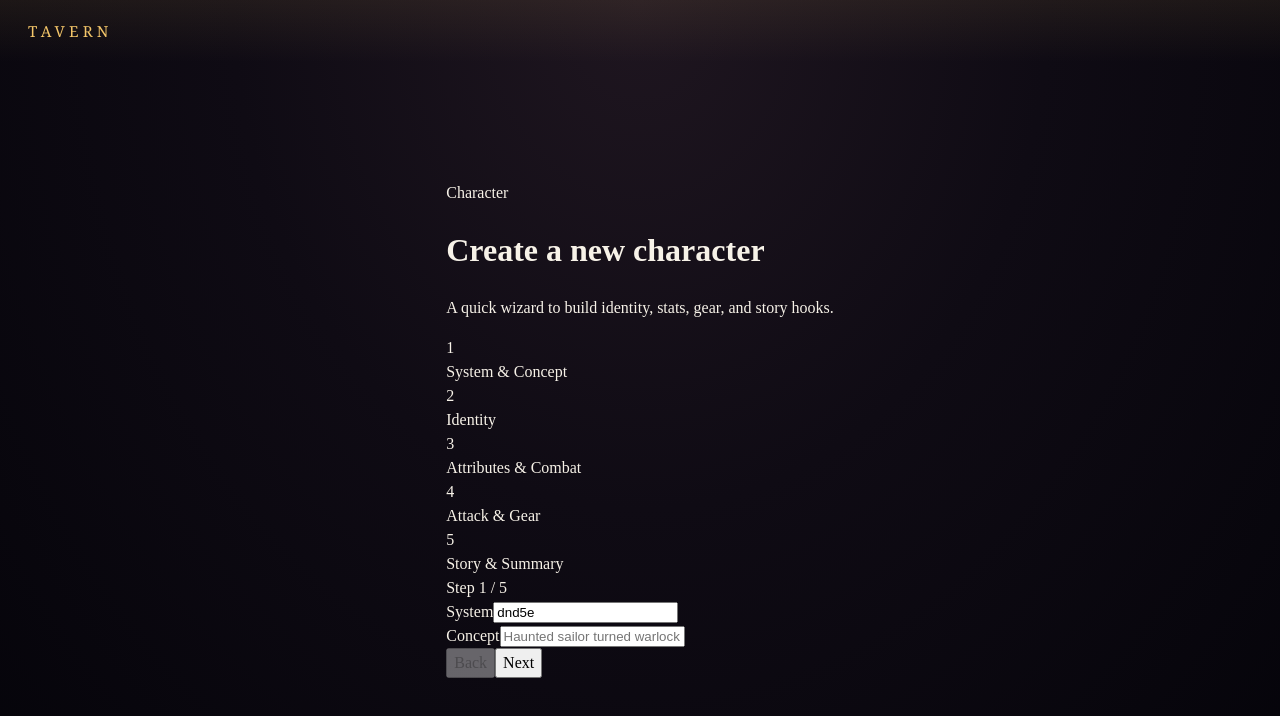
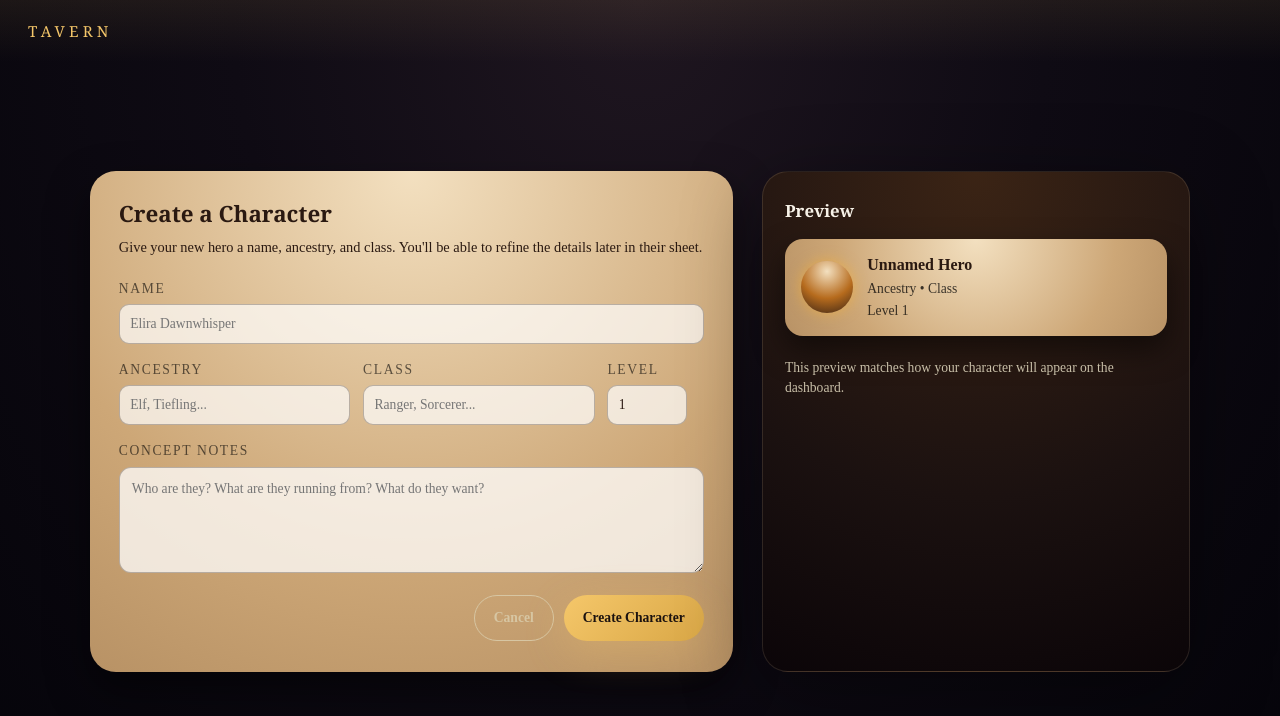
Before and after one commit to 7m8g75z2n4-a11y/tavernproject, a Next.js app: page /characters/new in a window 1280 px wide. Shown: the top 716 px of the page. Built offline with nearby package versions, Linux system fonts and the light colour scheme.

Commit message:
Add character creation page with live preview

```diff
--- a/app/characters/new/page.tsx
+++ b/app/characters/new/page.tsx
@@ -1,96 +1,133 @@
-import { prisma } from "@/lib/prisma";
-import { redirect } from "next/navigation";
-import { revalidatePath } from "next/cache";
-import { CharacterWizard } from "@/components/characters/CharacterWizard";
+"use client";
 
-export async function createCharacterFromWizard(formData: FormData) {
-  "use server";
+import { useState } from "react";
 
-  const payload = formData.get("payload")?.toString();
-  const campaignId = formData.get("campaignId")?.toString();
+type CharacterDraft = {
+  name: string;
+  ancestry: string;
+  klass: string;
+  level: string;
+};
 
-  if (!payload) redirect("/characters");
+const initialDraft: CharacterDraft = {
+  name: "",
+  ancestry: "",
+  klass: "",
+  level: "1",
+};
 
-  let data: any;
-  try {
-    data = JSON.parse(payload);
-  } catch {
-    redirect("/characters");
+export default function NewCharacterPage() {
+  const [draft, setDraft] = useState<CharacterDraft>(initialDraft);
+
+  function update<K extends keyof CharacterDraft>(key: K, value: CharacterDraft[K]) {
+    setDraft((prev) => ({ ...prev, [key]: value }));
   }
 
-  const name = (data?.identity?.name || "").toString().trim();
-  const system = (data?.system || "dnd5e").toString().trim() || "dnd5e";
-  if (!name) redirect("/characters");
+  return (
+    <div className="character-new-layout">
+      {/* Left: creation form */}
+      <section className="character-new-form">
+        <header className="character-new-header">
+          <h1>Create a Character</h1>
+          <p>
+            Give your new hero a name, ancestry, and class. You&apos;ll be able to
+            refine the details later in their sheet.
+          </p>
+        </header>
 
-  let user = await prisma.user.findFirst();
-  if (!user) {
-    user = await prisma.user.create({
-      data: {
-        authUserId: "demo-user",
-        displayName: "Demo User",
-      },
-    });
-  }
+        <form
+          className="character-new-fields"
+          onSubmit={(e) => {
+            e.preventDefault();
+            // eventually: save + navigate
+            alert("This is a demo – character creation is not wired up yet.");
+          }}
+        >
+          <label className="character-new-label">
+            <span>Name</span>
+            <input
+              className="character-new-input"
+              type="text"
+              value={draft.name}
+              onChange={(e) => update("name", e.target.value)}
+              placeholder="Elira Dawnwhisper"
+            />
+          </label>
 
-  const character = await prisma.character.create({
-    data: {
-      name,
-      system,
-      userId: user.id,
-      portraitUrl: data?.identity?.portraitUrl || null,
-      coreJson: {
-        system,
-        concept: data?.concept,
-        identity: data?.identity,
-        attributes: data?.attributes,
-        combat: data?.combat,
-        primaryAttack: data?.primaryAttack,
-        inventory: data?.inventory,
-        story: data?.story,
-      },
-    },
-  });
+          <div className="character-new-row">
+            <label className="character-new-label">
+              <span>Ancestry</span>
+              <input
+                className="character-new-input"
+                type="text"
+                value={draft.ancestry}
+                onChange={(e) => update("ancestry", e.target.value)}
+                placeholder="Elf, Tiefling..."
+              />
+            </label>
 
-  if (campaignId) {
-    await prisma.campaignPlayer.create({
-      data: {
-        campaignId,
-        characterId: character.id,
-      },
-    });
-    revalidatePath(`/campaigns/${campaignId}`);
-    redirect(`/campaigns/${campaignId}`);
-  }
+            <label className="character-new-label">
+              <span>Class</span>
+              <input
+                className="character-new-input"
+                type="text"
+                value={draft.klass}
+                onChange={(e) => update("klass", e.target.value)}
+                placeholder="Ranger, Sorcerer..."
+              />
+            </label>
 
-  revalidatePath("/characters");
-  redirect(`/characters/${character.id}`);
-}
+            <label className="character-new-label character-new-label--tiny">
+              <span>Level</span>
+              <input
+                className="character-new-input"
+                type="number"
+                min={1}
+                max={20}
+                value={draft.level}
+                onChange={(e) => update("level", e.target.value)}
+              />
+            </label>
+          </div>
 
-export default function NewCharacterPage({
-  searchParams,
-}: {
-  searchParams: { [key: string]: string | string[] | undefined };
-}) {
-  const campaignId =
-    typeof searchParams.campaignId === "string" ? searchParams.campaignId : undefined;
+          <label className="character-new-label">
+            <span>Concept Notes</span>
+            <textarea
+              className="character-new-notes"
+              rows={4}
+              placeholder="Who are they? What are they running from? What do they want?"
+            />
+          </label>
 
-  return (
-    <main className="min-h-screen bg-black text-amber-100 px-4 py-8">
-      <div className="max-w-4xl mx-auto space-y-6">
-        <div>
-          <p className="text-xs uppercase tracking-[0.35em] text-amber-200/80">
-            Character
-          </p>
-          <h1 className="text-3xl font-semibold">Create a new character</h1>
-          <p className="text-sm opacity-70 mt-1">
-            A quick wizard to build identity, stats, gear, and story hooks.
-          </p>
+          <footer className="character-new-footer">
+            <button type="button" className="btn-secondary character-new-btn">
+              Cancel
+            </button>
+            <button type="submit" className="btn-primary character-new-btn">
+              Create Character
+            </button>
+          </footer>
+        </form>
+      </section>
+
+      {/* Right: live preview */}
+      <aside className="character-new-preview">
+        <h2>Preview</h2>
+        <div className="character-new-card parchment-card">
+          <div className="character-new-avatar" />
+          <div className="character-new-meta">
+            <h3>{draft.name || "Unnamed Hero"}</h3>
+            <p className="character-new-line">
+              {draft.ancestry || "Ancestry"}{" "}
+              {draft.klass ? `• ${draft.klass}` : "• Class"}
+            </p>
+            <p className="character-new-line">Level {draft.level || "1"}</p>
+          </div>
         </div>
-        <CharacterWizard
-          createCharacterAction={createCharacterFromWizard}
-          campaignId={campaignId}
-        />
-      </div>
-    </main>
+        <p className="character-new-help">
+          This preview matches how your character will appear on the dashboard.
+        </p>
+      </aside>
+    </div>
   );
 }
--- a/app/dashboard/page.tsx
+++ b/app/dashboard/page.tsx
@@ -33,7 +33,7 @@ export default function DashboardPage() {
               <h2>Your Characters</h2>
               <p>Bring your heroes back to the table anytime.</p>
             </div>
-            <Link href="/characters/1">
+            <Link href="/characters/new">
               <button className="btn-primary dashboard-section-cta" type="button">
                 + Add Character
               </button>
--- a/styles/globals.css
+++ b/styles/globals.css
@@ -288,6 +288,166 @@ button {
   display: flex;
   flex-direction: column;
   gap: 0.35rem;
+  font-size: 0.85rem;
+  color: var(--tavern-text-muted);
+}
+
+.character-new-layout {
+  width: 100%;
+  max-width: 1100px;
+  margin: 0 auto;
+  display: grid;
+  grid-template-columns: minmax(0, 1.5fr) minmax(0, 1fr);
+  gap: 1.8rem;
+}
+
+@media (max-width: 900px) {
+  .character-new-layout {
+    grid-template-columns: 1fr;
+  }
+}
+
+.character-new-form {
+  background: radial-gradient(circle at top, #f3e0c0 0, #cda777 65%, #b89265 100%);
+  border-radius: 26px;
+  padding: 1.6rem 1.8rem 1.9rem;
+  box-shadow: 0 18px 40px rgba(0, 0, 0, 0.5);
+  color: #2a1911;
+  display: flex;
+  flex-direction: column;
+  gap: 1.3rem;
+}
+
+.character-new-header h1 {
+  margin: 0;
+  font-family: var(--font-heading);
+  font-size: 1.4rem;
+}
+
+.character-new-header p {
+  margin: 0.4rem 0 0;
+  font-size: 0.9rem;
+}
+
+.character-new-fields {
+  display: flex;
+  flex-direction: column;
+  gap: 1rem;
+}
+
+.character-new-label {
+  display: flex;
+  flex-direction: column;
+  gap: 0.3rem;
+  font-size: 0.85rem;
+}
+
+.character-new-label span {
+  text-transform: uppercase;
+  letter-spacing: 0.12em;
+  color: rgba(0, 0, 0, 0.6);
+}
+
+.character-new-input {
+  padding: 0.55rem 0.65rem;
+  border-radius: 10px;
+  border: 1px solid rgba(31, 16, 9, 0.28);
+  background: rgba(255, 255, 255, 0.7);
+  font: inherit;
+  color: #2a1911;
+}
+
+.character-new-input:focus,
+.character-new-notes:focus {
+  outline: none;
+  border-color: #b66b1d;
+  box-shadow: 0 0 0 1px rgba(182, 107, 29, 0.4);
+}
+
+.character-new-row {
+  display: grid;
+  grid-template-columns: 1.2fr 1.2fr 0.5fr;
+  gap: 0.8rem;
+}
+
+@media (max-width: 700px) {
+  .character-new-row {
+    grid-template-columns: 1fr;
+  }
+}
+
+.character-new-label--tiny .character-new-input {
+  max-width: 80px;
+}
+
+.character-new-notes {
+  border-radius: 12px;
+  border: 1px solid rgba(31, 16, 9, 0.28);
+  background: rgba(255, 255, 255, 0.75);
+  padding: 0.7rem 0.75rem;
+  font: inherit;
+  resize: vertical;
+}
+
+.character-new-footer {
+  display: flex;
+  justify-content: flex-end;
+  gap: 0.6rem;
+  margin-top: 0.4rem;
+}
+
+.character-new-btn {
+  font-size: 0.85rem;
+  padding-inline: 1.2rem;
+}
+
+.character-new-preview {
+  background: radial-gradient(circle at top, #3b2415 0%, #1b1110 60%, #0b0508 100%);
+  border-radius: 26px;
+  padding: 1.6rem 1.4rem 1.8rem;
+  box-shadow: var(--shadow-soft);
+  border: 1px solid rgba(255, 227, 186, 0.12);
+  color: var(--tavern-text-main);
+  display: flex;
+  flex-direction: column;
+  gap: 1rem;
+}
+
+.character-new-preview h2 {
+  font-family: var(--font-heading);
+  font-size: 1.05rem;
+  margin: 0;
+}
+
+.character-new-card {
+  display: flex;
+  gap: 0.9rem;
+  align-items: center;
+  padding: 0.9rem 1rem;
+}
+
+.character-new-avatar {
+  width: 52px;
+  height: 52px;
+  border-radius: 999px;
+  background:
+    radial-gradient(circle at 50% 20%, #f3e0c0 0, #b66b1d 55%, #3b2415 100%);
+  box-shadow: 0 0 14px rgba(248, 177, 51, 0.6);
+}
+
+.character-new-meta h3 {
+  margin: 0;
+  font-size: 1rem;
+}
+
+.character-new-line {
+  margin: 0.1rem 0 0;
+  font-size: 0.85rem;
+  color: rgba(0, 0, 0, 0.75);
+}
+
+.character-new-help {
+  margin: 0.4rem 0 0;
   font-size: 0.85rem;
   color: var(--tavern-text-muted);
 }
```
